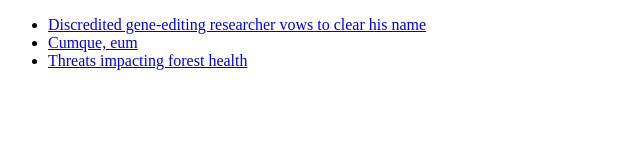
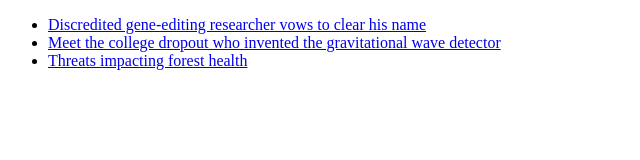
Before and after one commit to dreamteam3/Zanyatie3, a plain HTML site: page index.html in a window 1280 px wide. Shown: the whole page, without its empty margins (0-640 px from the left). Drawn offline with Linux system fonts and the light colour scheme.

Commit message:
index.html

```diff
--- a/index.html
+++ b/index.html
@@ -9,7 +9,7 @@
 <body>
         <ul>
                 <li><a href="article1.html"> Discredited gene-editing researcher vows to clear his name</a></li>
-                <li><a href="article2.html"> Cumque, eum</a></li>
+                <li><a href="article2.html"> Meet the college dropout who invented the gravitational wave detector</a></li>
                 <li><a href="article3.html"> Threats impacting forest health</a></li>
             </ul>
 </body>
```
